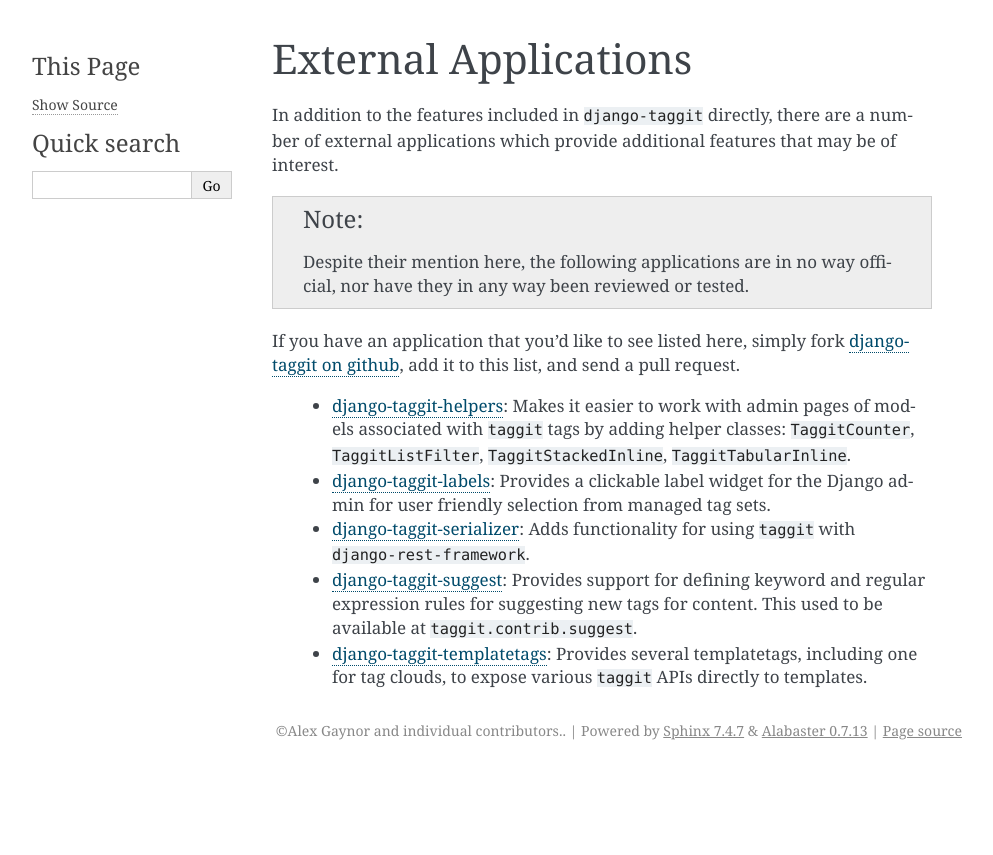
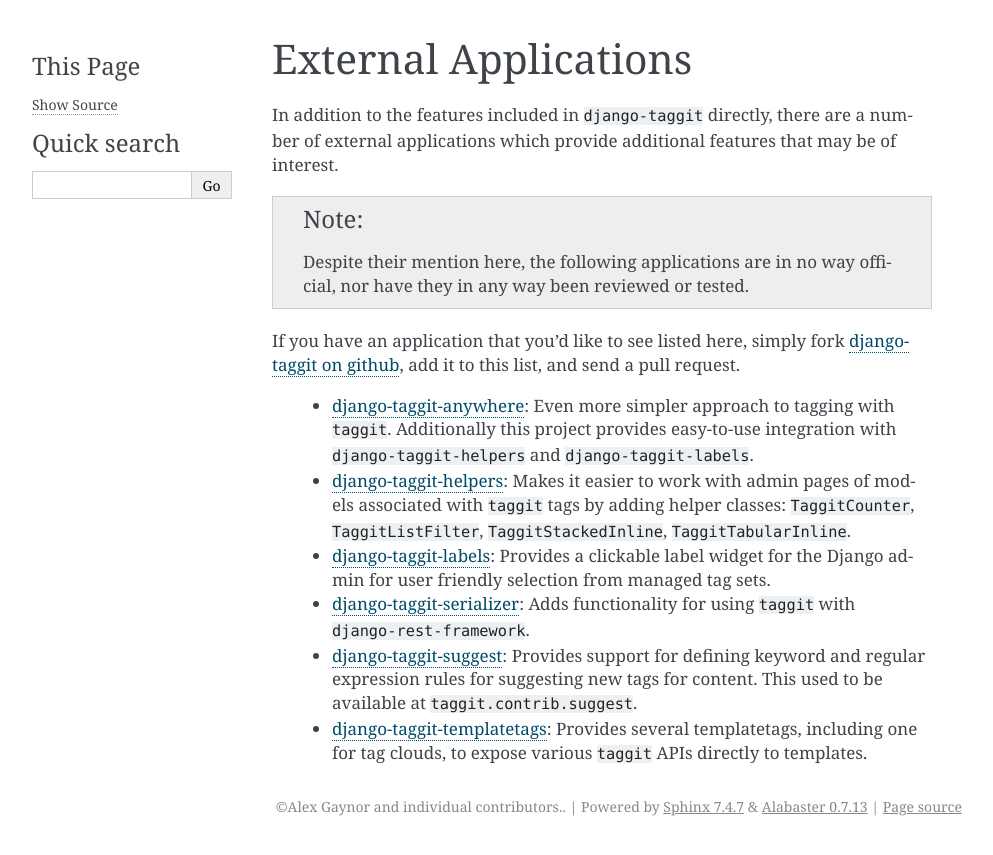
Before and after one commit to jazzband/django-taggit, a Sphinx documentation site: the page built from docs/external_apps.rst, in a window 1280 px wide. Shown: the top 855 px of the page, without its empty margins (148-1141 px from the left). Built offline with Sphinx 7.4.7, drawn with Linux system fonts in a browser that asks for light colours.

Commit message:
close #458

```diff
--- a/docs/external_apps.rst
+++ b/docs/external_apps.rst
@@ -14,6 +14,10 @@
 `django-taggit on github <https://github.com/jazzband/django-taggit>`_,
 add it to this list, and send a pull request.
 
+ * `django-taggit-anywhere <https://github.com/bashu/django-taggit-anywhere>`_:
+   Even more simpler approach to tagging with ``taggit``. Additionally this
+   project provides easy-to-use integration with ``django-taggit-helpers`` and
+   ``django-taggit-labels``.
  * `django-taggit-helpers <https://github.com/mfcovington/django-taggit-helpers>`_:
    Makes it easier to work with admin pages of models
    associated with ``taggit`` tags by adding helper classes: ``TaggitCounter``,
```
